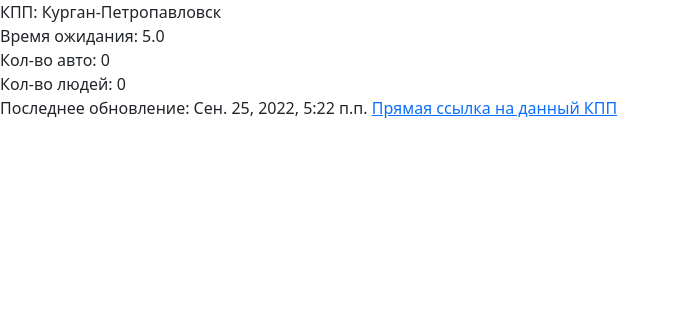
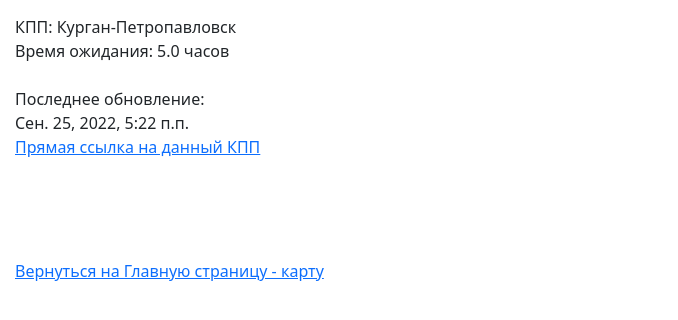
Before and after one commit to endlessnights/kppcheck, a Django app: page /kpp/1/ in a window 1280 px wide. Shown: the top 320 px of the page, without its empty margins (0-678 px from the left). Run offline with Django 3.2, Linux system fonts and the light colour scheme; data comes from the database, SQL or seed files in the repository; both versions use the stored data as it was after the commit; some libraries are stand-ins or nearby versions.

Commit message:
bug fixes

```diff
--- a/core/kppcheck/templates/views/list.html
+++ b/core/kppcheck/templates/views/list.html
@@ -18,7 +18,7 @@
                     <div class="col-md-9">
                         <div class="card-body">
                             {% if Kpps.id %}
-                            <iframe name="iframe1" src="kpp/{{Kpps.id}}" width="400" height="200" align="left">
+                            <iframe name="iframe1" src="kpp/{{Kpps.id}}" width="600" height="150" align="left" scrolling="no">
                             </iframe>
                             {% else %}
                             <iframe name="iframe1" src="kpp/1" width="400" height="200" align="left">
--- a/core/kppcheck/templates/views/post.html
+++ b/core/kppcheck/templates/views/post.html
@@ -6,12 +6,25 @@
 </head>
 <body>
 {% block content %}
+<div style="margin:15px;">
 КПП: {{post.name}}<br />
-Время ожидания: {{avgttw}}<br />
+{% if avgttw %}
+Время ожидания: {{avgttw}} часов<br />
+{% else %}
+Время ожидания: Неизвестно<br />
+{% endif %}
+{% if carcount %}
 Кол-во авто: {{carcount}}<br />
+{% endif %}
+{% if pcount %}
 Кол-во людей: {{pcount}}<br />
-Последнее обновление: {% for Reports in report|slice:":1" %} {{Reports.created_date}} {% endfor %}
+{% endif %}<br />
+Последнее обновление: <br />{% for Reports in report|slice:":1" %} {{Reports.created_date}} {% endfor %}<br />
 <a href="/kpp/{{post.id}}" target="_blank">Прямая ссылка на данный КПП</a>
+<div style="margin-top:100px;">
+    <a href="/">Вернуться на Главную страницу - карту</a>
+</div>
+</div>
 {% endblock %}
 </body>
 </html>
--- a/core/kppcheck/views.py
+++ b/core/kppcheck/views.py
@@ -9,7 +9,7 @@ def showmap(request):
     posts = Kpps.objects.all()
     geomap = geomap_context(
         Kpps.objects.all(),
-        map_zoom=12,
+        map_zoom=5,
         map_longitude='71.430557',
         map_latitude='51.148239',
         map_height="800px")
```
Also changed, not shown: core/db.sqlite3 (added).
